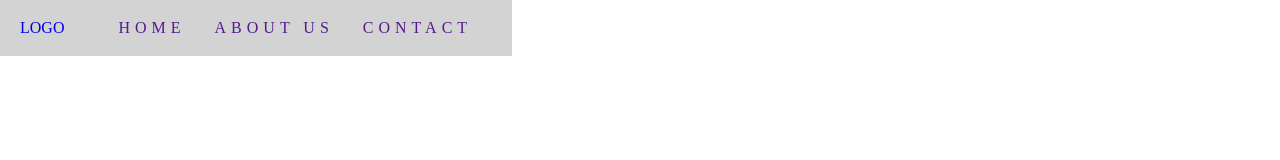
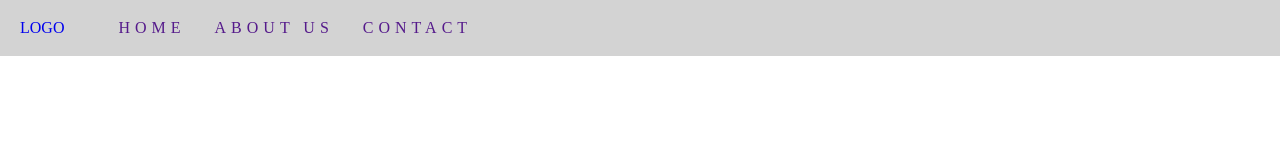
Before and after one commit to tamarmazanashvili/lesson-5, a plain HTML site: page index.html in a window 1280 px wide. Shown: the top 160 px of the page. Drawn offline with Linux system fonts and the light colour scheme.

Commit message:
updated position parameters

```diff
--- a/css/style.css
+++ b/css/style.css
@@ -32,6 +32,9 @@ body{
 	background-color: lightgrey;
 	padding:20px;
 	position: fixed;
+	width: 100%;
+	top: 0;
+	left: 0;
 }
 .logo{
 	display: inline-block;
```
